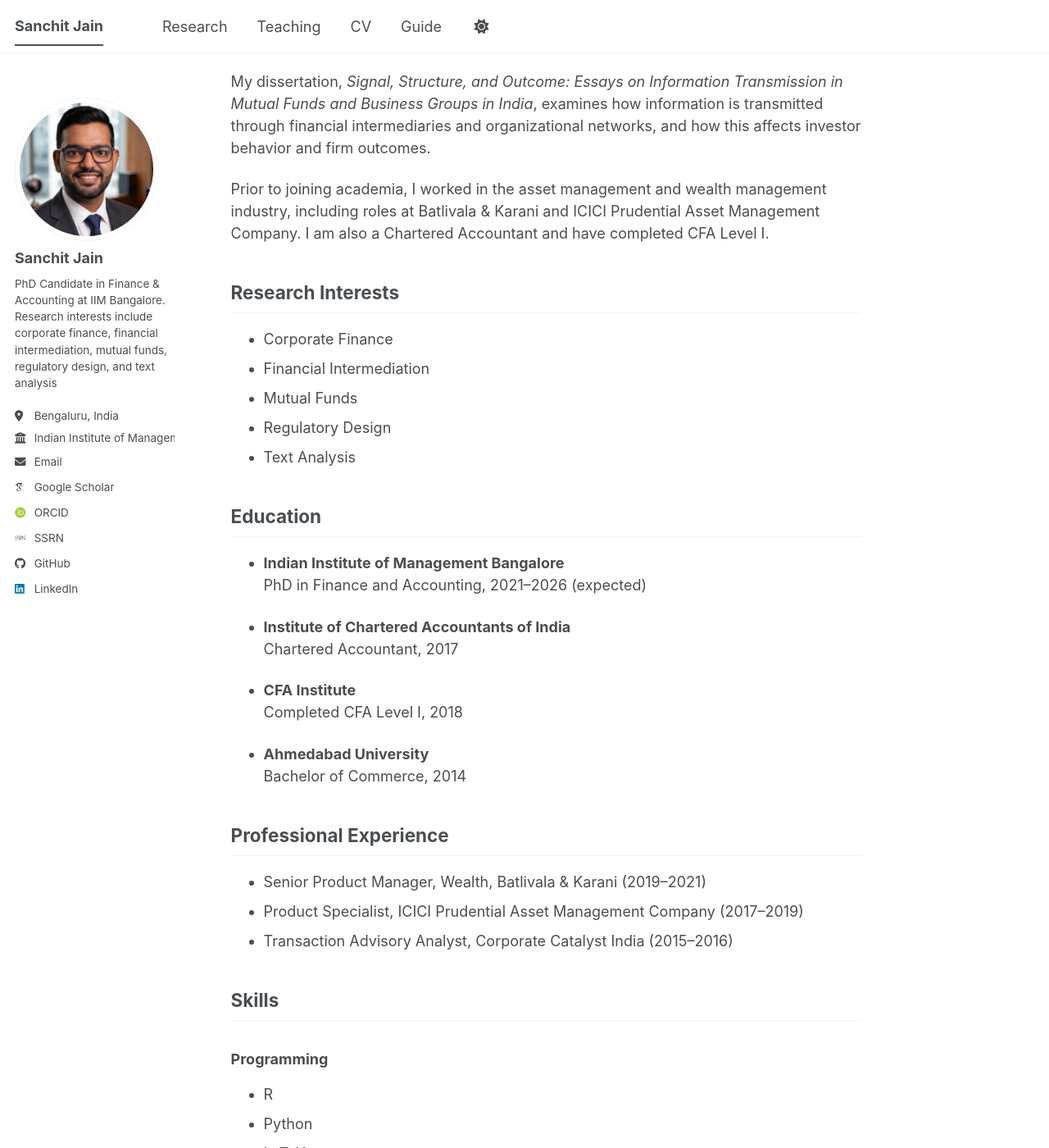
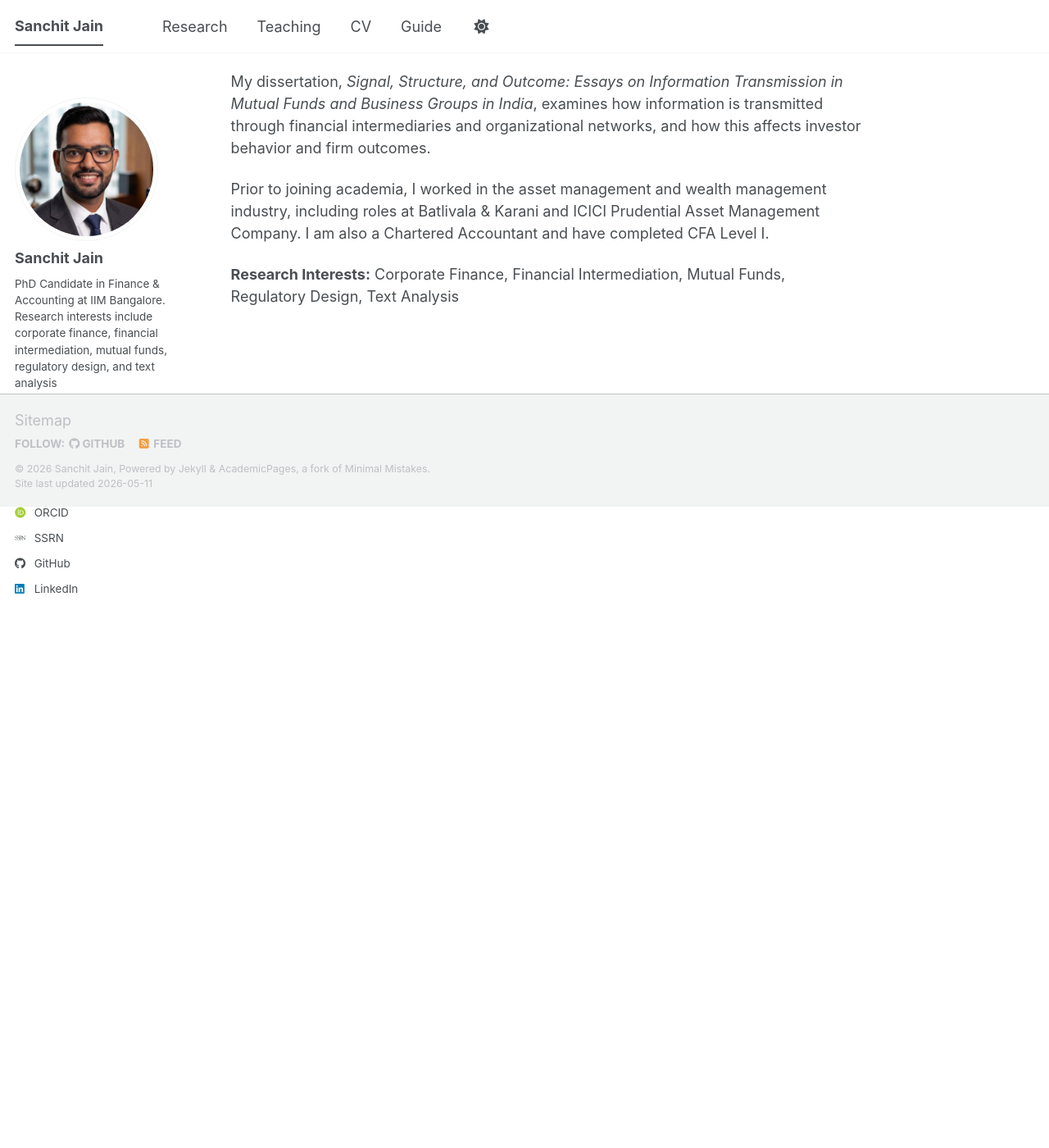
Before and after one commit to casanchitjain/casanchitjain.github.io, a Jekyll site: the page built from _pages/about.md, in a window 1280 px wide and 1400 px high, scrolled down 270 px. Shown: the whole window at 82% size. Built offline with Jekyll 4.4.1, drawn with Linux system fonts in a browser that asks for light colours; some web fonts are replaced; a script bundle is joined from its source files by our own code; library files that are not in the unit come from our copies; after the commit the page ends 900 px from its top, so only the background shows below that; some of the changed text lies outside the part shown.

Commit message:
Updated About Page

```diff
--- a/_pages/about.md
+++ b/_pages/about.md
@@ -13,50 +13,4 @@ My dissertation, *Signal, Structure, and Outcome: Essays on Information Transmis
 
 Prior to joining academia, I worked in the asset management and wealth management industry, including roles at Batlivala & Karani and ICICI Prudential Asset Management Company. I am also a Chartered Accountant and have completed CFA Level I.
 
-## Research Interests
-
-- Corporate Finance
-- Financial Intermediation
-- Mutual Funds
-- Regulatory Design
-- Text Analysis
-
-## Education
-
-- **Indian Institute of Management Bangalore**
-  PhD in Finance and Accounting, 2021–2026 (expected)
-
-- **Institute of Chartered Accountants of India**
-  Chartered Accountant, 2017
-
-- **CFA Institute**
-  Completed CFA Level I, 2018
-
-- **Ahmedabad University**
-  Bachelor of Commerce, 2014
-
-## Professional Experience
-
-- Senior Product Manager, Wealth, Batlivala & Karani (2019–2021)
-- Product Specialist, ICICI Prudential Asset Management Company (2017–2019)
-- Transaction Advisory Analyst, Corporate Catalyst India (2015–2016)
-
-## Skills
-
-### Programming
-- R
-- Python
-- LaTeX
-
-### Databases
-- CRSP
-- Compustat
-- CMIE Prowess
-- PRIME Mutual Funds
-- Morningstar
-- Bloomberg
-
-### Languages
-- English
-- Hindi
-- Gujarati (elementary)
+**Research Interests:** Corporate Finance, Financial Intermediation, Mutual Funds, Regulatory Design, Text Analysis
```
